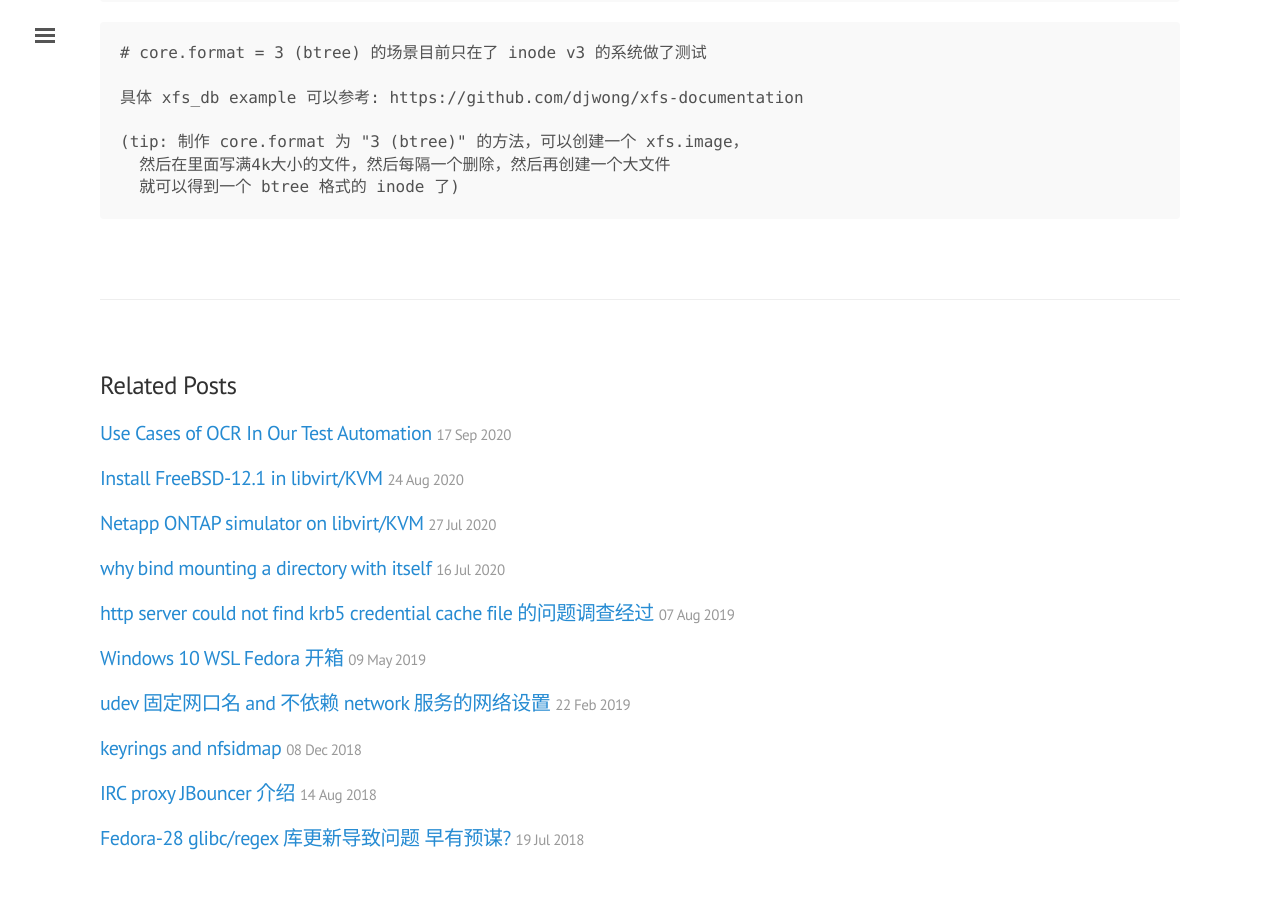
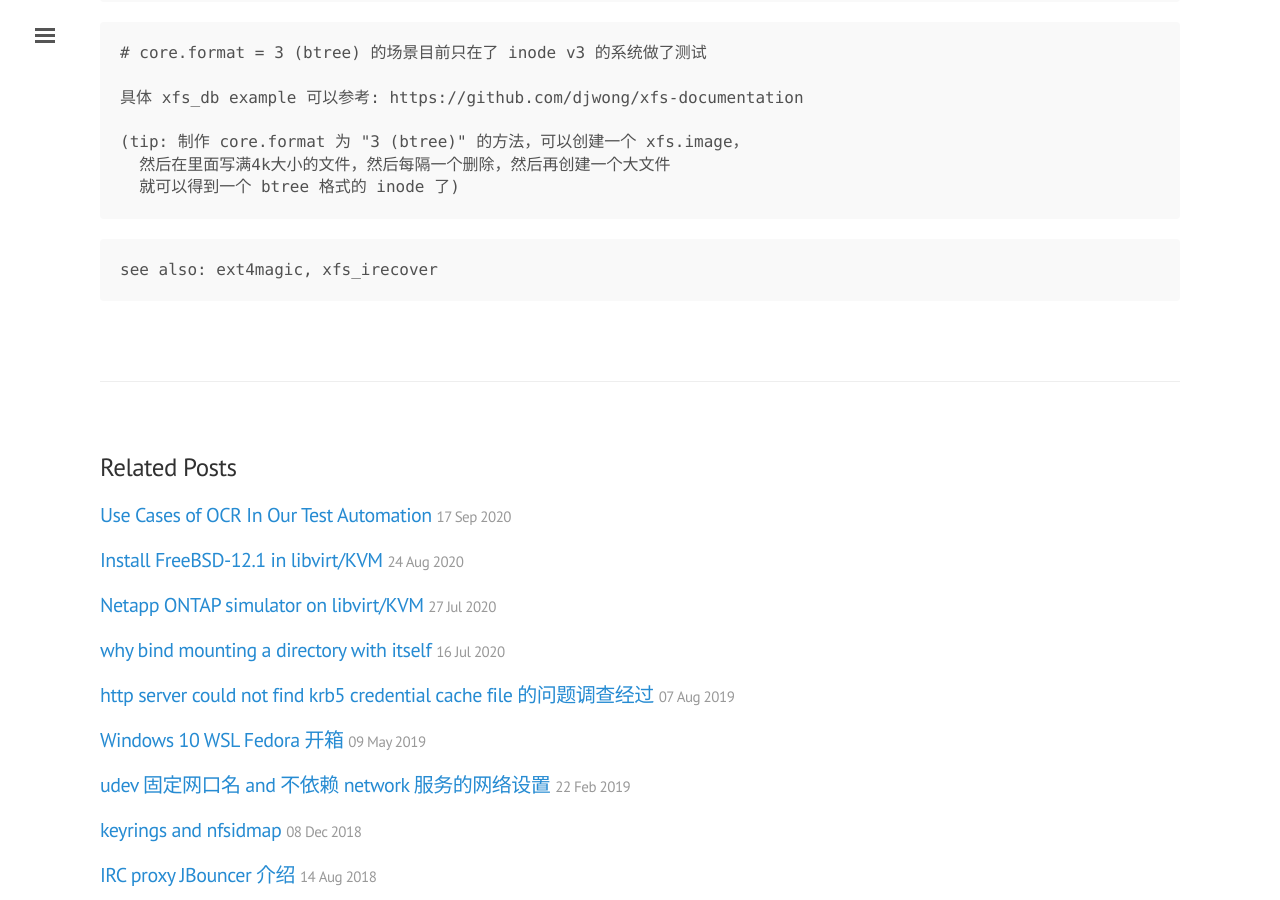
Before and after one commit to tcler/tcler.github.io, a Jekyll site: the page built from _posts/2018-01-05-read-file-by-inode.md, in a window 1280 px wide and 900 px high, scrolled down 8228 px. Built offline with Jekyll 4.4.1, drawn with Linux system fonts in a browser that asks for light colours.

Commit message:
Update 2018-01-05-read-file-by-inode.md

````diff
--- a/_posts/2018-01-05-read-file-by-inode.md
+++ b/_posts/2018-01-05-read-file-by-inode.md
@@ -343,3 +343,7 @@ exit
   然后在里面写满4k大小的文件，然后每隔一个删除，然后再创建一个大文件
   就可以得到一个 btree 格式的 inode 了)
 ```
+
+```
+see also: ext4magic, xfs_irecover
+```
````
